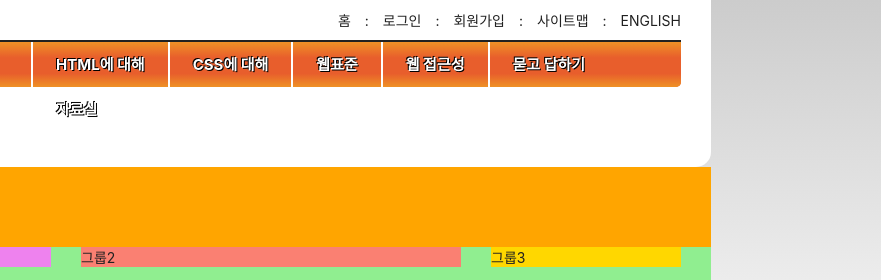
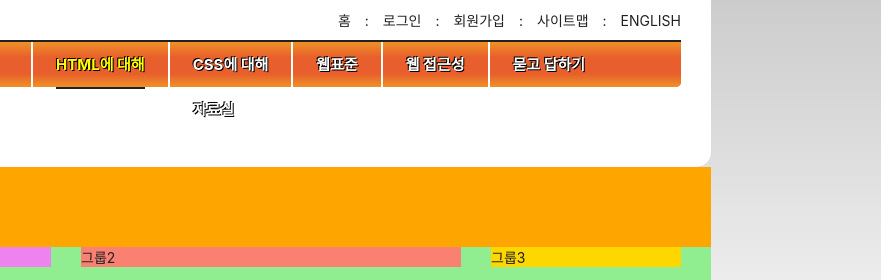
Before and after one commit to binwoonki/HTML5, a plain HTML site: page index.html in a window 1280 px wide. Shown: the top 280 px of the page, 399-1280 px from the left. Drawn offline with Linux system fonts and the light colour scheme; a web font is replaced by a local one.

Commit message:
1dep 메뉴의 밑줄 디자인 완성

```diff
--- a/styles/style.css
+++ b/styles/style.css
@@ -123,6 +123,17 @@ body{
   text-shadow:1px 1px 0 #000, -1px -1px 0px #000;
 }
 
+/* 구체성 -> 20점 */
+.is-active .menu-button{
+  color:#ff0;
+}
+
+.is-active .menu-button::after{
+  content:'';
+  display:block;
+  border-bottom:2px solid #212121;
+}
+
 .sub-menu{
   background-color:pink;
   position:absolute;
```
